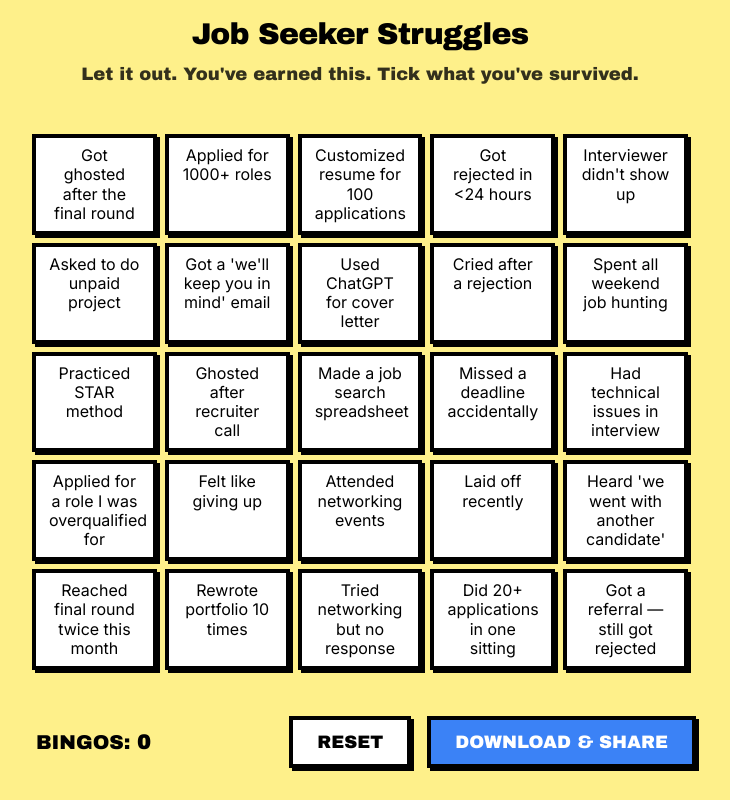
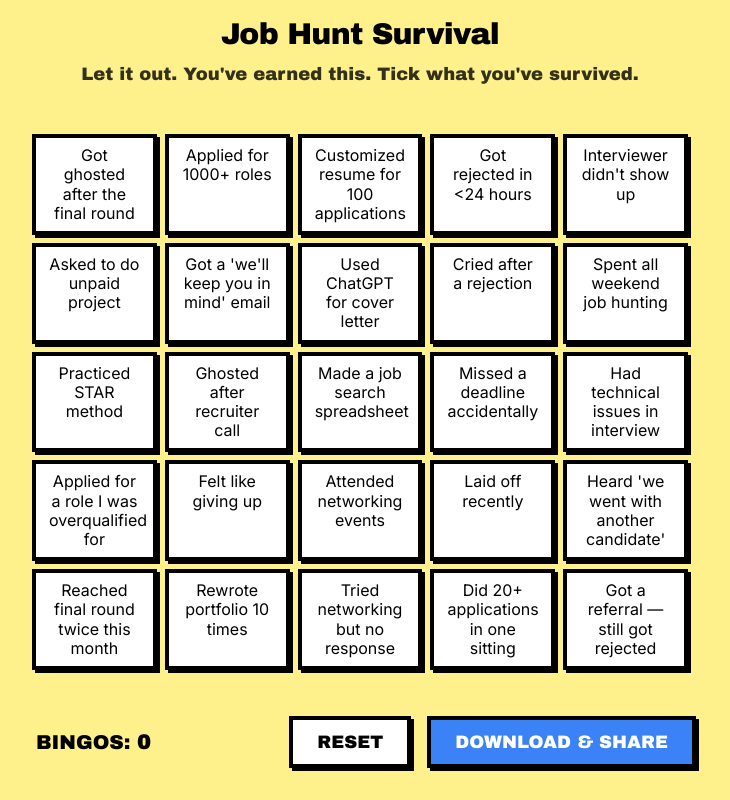
Before and after one commit to heyvj99/bingo, a React (Vite) app: page / in a window 1280 px wide. Shown: the whole page, without its empty margins (280-1010 px from the left). Built offline with nearby package versions, Linux system fonts and the light colour scheme.

Commit message:
Change the title

```diff
--- a/src/App.jsx
+++ b/src/App.jsx
@@ -153,7 +153,7 @@ function App() {
   return (
     <div className="min-h-screen flex flex-col items-center p-2 sm:p-4 bg-yellow-200">
       <header className="text-center mb-2 sm:mb-4 flex flex-col gap-1 w-full max-w-[min(100vw-1rem,42rem)]">
-        <h1 className="neo-title mb-1 font-display">Job Seeker Struggles</h1>
+        <h1 className="neo-title mb-1 font-display">Job Hunt Survival</h1>
         <p className="neo-subtitle text-black/80 font-display">
           Let it out. You've earned this. Tick what you've survived.
         </p>
```
